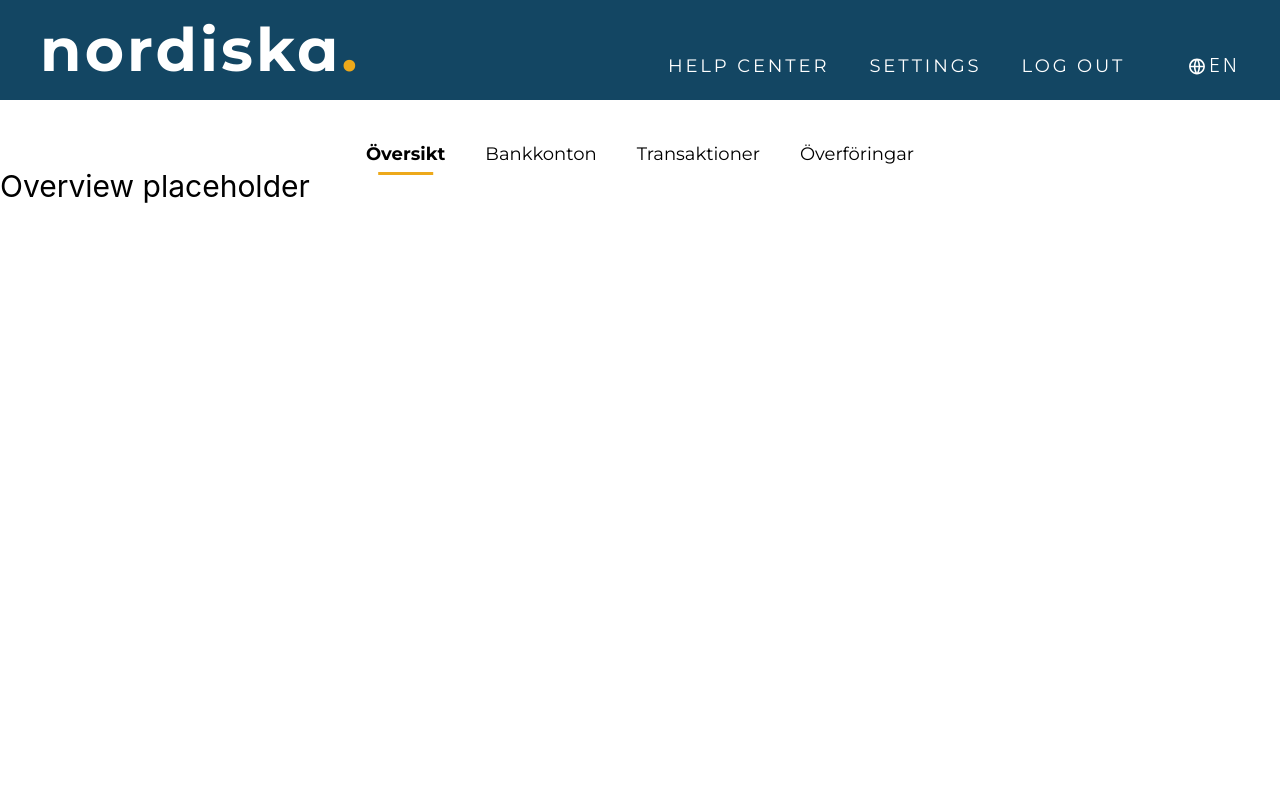
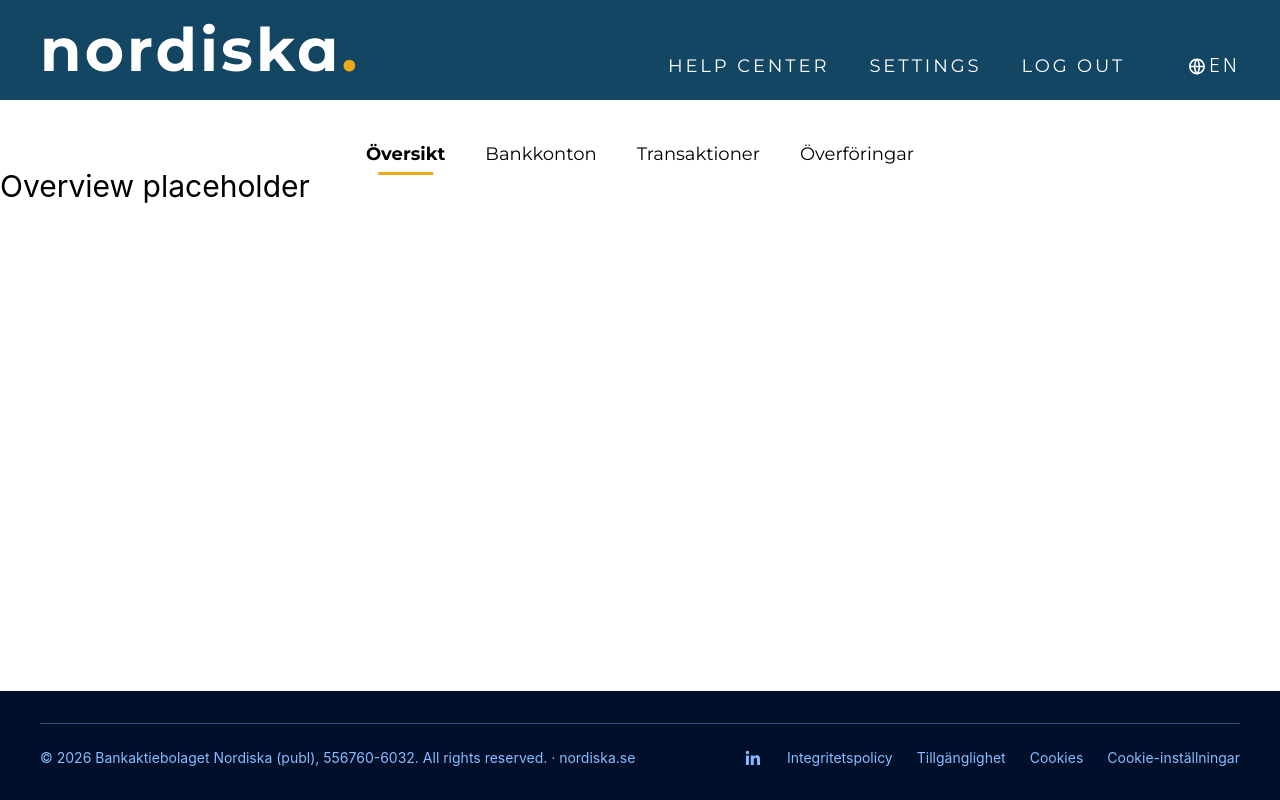
Before and after one commit to chas-challenge-2026/nordiska-team1, a React (Vite) app in the folder frontend/: page / in a window 1280 px wide. Built offline with nearby package versions, Linux system fonts and the light colour scheme.

Commit message:
created a footer, links points to nordiska.se currently

```diff
--- /dev/null
+++ b/frontend/src/components/PageFooter.tsx
@@ -0,0 +1,59 @@
+const FOOTER_LINKS = [
+  { title: "Integritetspolicy", href: "https://www.nordiska.se/" },
+  { title: "Tillgänglighet", href: "https://www.nordiska.se/" },
+  { title: "Cookies", href: "https://www.nordiska.se/" },
+  { title: "Cookie-inställningar", href: "https://www.nordiska.se/" },
+];
+
+/**
+ * Footer för applikationen.
+ * Länkarna pekar tillfälligt alla på nordiska.se tills respektive sida finns.
+ */
+
+export default function PageFooter() {
+  const year = new Date().getFullYear();
+
+  return (
+    <footer className="w-full bg-dark-navy px-10 py-8">
+      <div className="h-px w-full bg-light-blue-accent/40 mb-6" />
+
+      <div className="flex flex-wrap items-center justify-between gap-4 text-sm text-light-blue-accent">
+        <p>
+          © {year} Bankaktiebolaget Nordiska (publ), 556760-6032. All rights
+          reserved. · nordiska.se
+        </p>
+
+        <nav className="flex items-center gap-6">
+          <a
+            href="https://www.nordiska.se/"
+            target="_blank"
+            rel="noopener noreferrer"
+            aria-label="LinkedIn"
+            className="text-light-blue-accent hover:text-nordiska-orange transition-colors duration-200"
+          >
+            <svg
+              className="w-5 h-5"
+              viewBox="0 0 24 24"
+              fill="currentColor"
+              xmlns="http://www.w3.org/2000/svg"
+            >
+              <path d="M20.447 20.452h-3.554v-5.569c0-1.328-.027-3.037-1.852-3.037-1.853 0-2.136 1.446-2.136 2.939v5.667H9.351V9h3.414v1.561h.046c.477-.9 1.637-1.85 3.37-1.85 3.601 0 4.267 2.37 4.267 5.455v6.286zM5.337 7.433a2.062 2.062 0 1 1 0-4.125 2.062 2.062 0 0 1 0 4.125zM7.114 20.452H3.558V9h3.556v11.452z" />
+            </svg>
+          </a>
+
+          {FOOTER_LINKS.map(({ title, href }) => (
+            <a
+              key={title}
+              href={href}
+              target="_blank"
+              rel="noopener noreferrer"
+              className="hover:text-nordiska-orange transition-colors duration-200"
+            >
+              {title}
+            </a>
+          ))}
+        </nav>
+      </div>
+    </footer>
+  );
+}
--- a/frontend/src/layouts/DesktopLayout.tsx
+++ b/frontend/src/layouts/DesktopLayout.tsx
@@ -1,6 +1,7 @@
 import { Outlet } from "react-router";
 import PageHeader from "../components/PageHeader";
 import PageNavigation from "../components/PageNavigation";
+import PageFooter from "../components/PageFooter";
 
 export default function DesktopLayout() {
   return (
@@ -10,6 +11,7 @@ export default function DesktopLayout() {
       <div className="flex flex-1 min-h-0 w-screen">
         <Outlet />
       </div>
+      <PageFooter />
     </div>
-    )
+  );
 }
```
Lines whose indentation alone changed are shown as unchanged.
